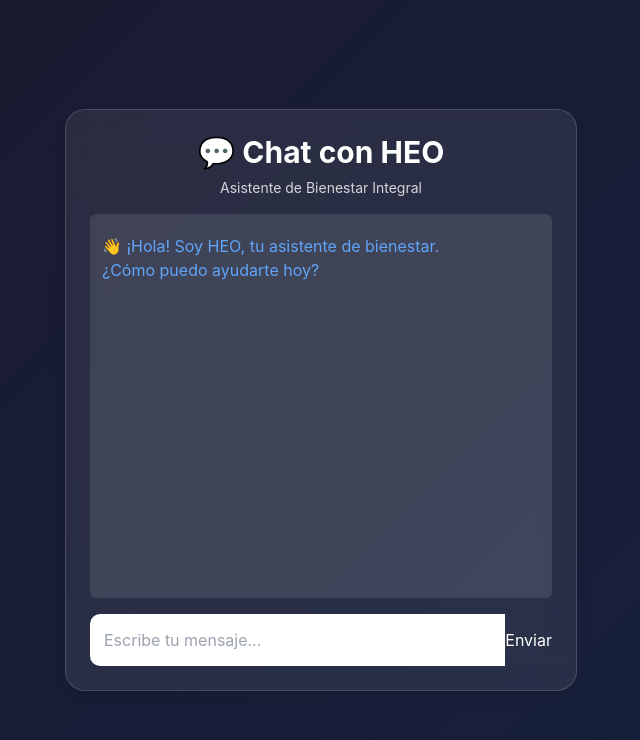
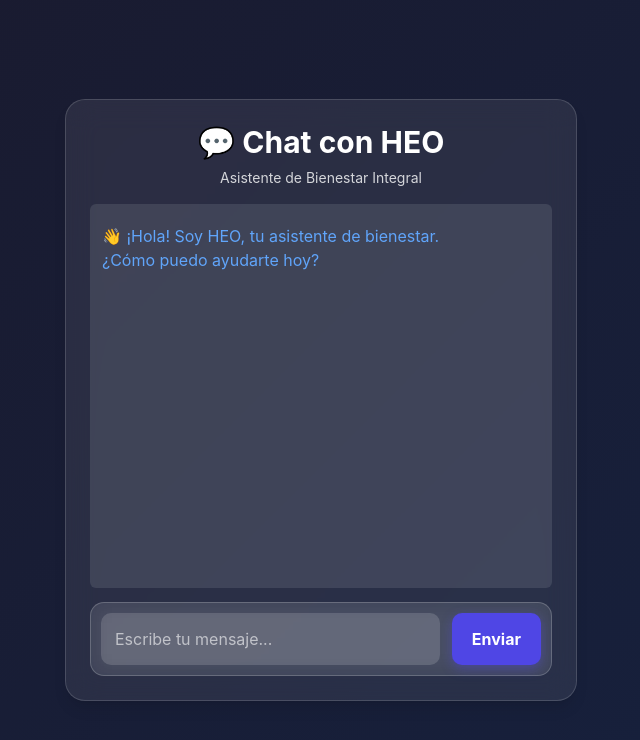
Before and after one commit to nsandovala/heoapp, a Flask app: page /chat in a window 1280 px wide. Shown: the top 740 px of the page, without its empty margins (319-959 px from the left). Run offline with Flask 3, Linux system fonts and the light colour scheme; some libraries are stand-ins or nearby versions.

Commit message:
Update chat.html

```diff
--- a/templates/chat.html
+++ b/templates/chat.html
@@ -6,35 +6,6 @@
     <title>Chat con HEO – AMON 360</title>
     <script src="https://cdn.tailwindcss.com"></script>
     <style>
-        <style>
-/* ... Tu CSS actual ... */
-
-/* === BOTÓN ENVIAR VISUAL MEJORADO === */
-button#send-btn {
-    background: #4f46e5; /* Indigo intenso */
-    color: #fff;
-    font-weight: bold;
-    border: none;
-    padding: 12px 20px;
-    border-radius: 10px;
-    cursor: pointer;
-    font-size: 16px;
-    transition: all 0.3s ease;
-    box-shadow: 0 4px 12px rgba(79, 70, 229, 0.4);
-}
-
-button#send-btn:hover {
-    background: #6366f1; /* Indigo más claro */
-    transform: scale(1.05);
-    box-shadow: 0 6px 15px rgba(99, 102, 241, 0.6);
-}
-
-button#send-btn:active {
-    background: #4338ca; /* Más oscuro al presionar */
-    transform: scale(0.97);
-}
-
-
         body {
             background: linear-gradient(135deg, #1a1a2e, #16213e);
             font-family: 'Inter', sans-serif;
@@ -70,7 +41,7 @@ button#send-btn:active {
             to { opacity: 1; transform: translateY(0); }
         }
 
-        /* BOTONES DIFERENCIADOS */
+        /* BOTONES ESPECIALES */
         a.btn-urgencias, a.btn-medico, a.btn-leve {
             display: block;
             margin: 14px auto 4px;
@@ -85,38 +56,62 @@ button#send-btn:active {
             box-shadow: 0 4px 10px rgba(0,0,0,0.3);
             transition: background 0.3s ease, transform 0.2s ease;
         }
-        a.btn-urgencias { background: #d32f2f; box-shadow: 0 4px 12px rgba(211,47,47,0.5); }
+        a.btn-urgencias { background: #d32f2f; }
         a.btn-urgencias:hover { background: #b71c1c; transform: scale(1.05); }
 
-        a.btn-medico { background: #1976d2; box-shadow: 0 4px 12px rgba(25,118,210,0.5); }
+        a.btn-medico { background: #1976d2; }
         a.btn-medico:hover { background: #1565c0; transform: scale(1.05); }
 
-        a.btn-leve { background: #388e3c; box-shadow: 0 4px 12px rgba(56,142,60,0.5); }
+        a.btn-leve { background: #388e3c; }
         a.btn-leve:hover { background: #2e7d32; transform: scale(1.05); }
 
-        /* INPUT STYLING */
-        input[type="text"] {
+        /* INPUT + BOTÓN */
+        .input-area {
+            display: flex;
+            align-items: center;
+            gap: 12px;
+            background: rgba(255, 255, 255, 0.08);
+            backdrop-filter: blur(12px);
+            border: 1px solid rgba(255, 255, 255, 0.2);
+            border-radius: 14px;
+            padding: 10px;
+            margin-top: 14px;
+        }
+
+        .input-area input[type="text"] {
             flex: 1;
             padding: 14px;
-            border-radius: 10px 0 0 10px;
+            font-size: 16px;
+            color: #fff;
+            background: rgba(255, 255, 255, 0.15);
             border: none;
-            background: #fff;
-            color: #000;
-            font-size: 16px;
+            border-radius: 10px;
             outline: none;
         }
-        button {
-            background: #3b82f6;
-            color: white;
+
+        .input-area input::placeholder {
+            color: rgba(255, 255, 255, 0.6);
+        }
+
+        button#send-btn {
+            background: #4f46e5; /* Indigo */
+            color: #fff;
+            font-weight: bold;
+            border: none;
             padding: 14px 20px;
-            font-weight: bold;
-            border-radius: 0 10px 10px 0;
-            border: none;
+            border-radius: 10px;
+            font-size: 16px;
             cursor: pointer;
-            transition: 0.2s;
+            transition: all 0.3s ease;
+            box-shadow: 0 4px 12px rgba(79, 70, 229, 0.4);
         }
-        button:hover {
-            background: #2563eb;
+        button#send-btn:hover {
+            background: #6366f1;
+            transform: scale(1.05);
+        }
+        button#send-btn:active {
+            background: #4338ca;
+            transform: scale(0.97);
         }
     </style>
 </head>
@@ -130,8 +125,8 @@ button#send-btn:active {
             <div class="heo message fade-in">👋 ¡Hola! Soy HEO, tu asistente de bienestar.<br>¿Cómo puedo ayudarte hoy?</div>
         </div>
 
-        <!-- Input -->
-        <div class="mt-4 flex">
+        <!-- Área de input -->
+        <div class="input-area">
             <input id="user-input" type="text" placeholder="Escribe tu mensaje..." />
             <button id="send-btn">Enviar</button>
         </div>
@@ -149,7 +144,6 @@ button#send-btn:active {
             const message = userInput.value.trim();
             if (!message) return;
 
-            // Mostrar mensaje usuario
             chatBox.innerHTML += `<div class="user message fade-in"><strong>Tú:</strong> ${message}</div>`;
             userInput.value = '';
             chatBox.scrollTop = chatBox.scrollHeight;
```
